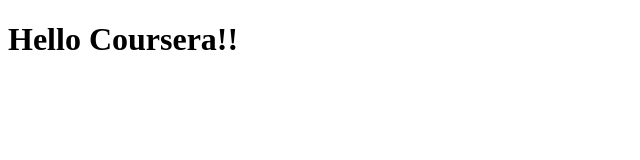
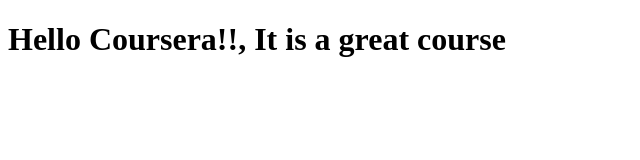
Before and after one commit to tejagantla/coursera_js, a plain HTML site: page site/index.html in a window 1280 px wide. Shown: the whole page, without its empty margins (0-640 px from the left). Drawn offline with Linux system fonts and the light colour scheme.

Commit message:
Small Addition to our page content

```diff
--- a/site/index.html
+++ b/site/index.html
@@ -6,6 +6,6 @@
 	<title>Hello Coursera</title>
 </head>
 <body>
-	<h1>Hello Coursera!!</h1>
+	<h1>Hello Coursera!!, It is a great course</h1>
 </body>
 </html>
```
